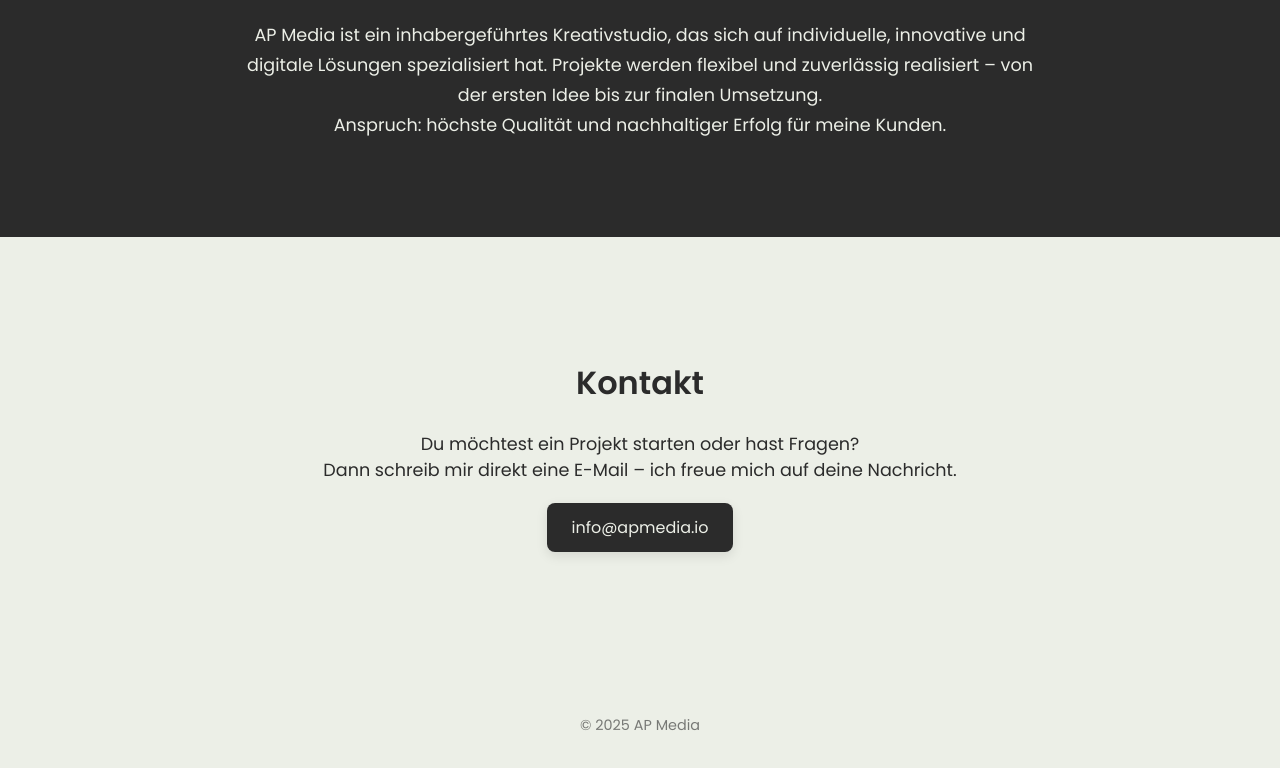
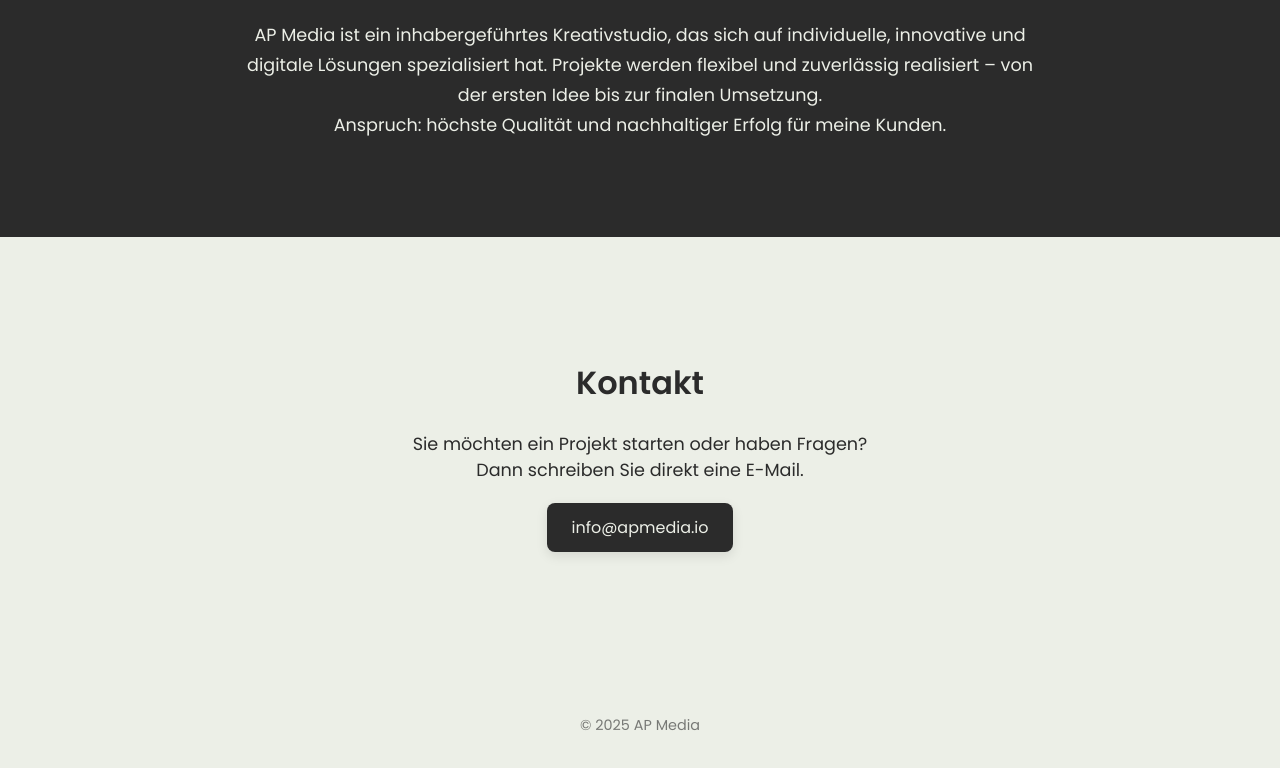
Before and after one commit to ap-uni19/site, a plain HTML site: page index.html in a window 1280 px wide. Shown: the part 2099-2867 px from the top of the page. Drawn offline with Linux system fonts and the light colour scheme.

Commit message:
Update index.html
sie ihr

```diff
--- a/index.html
+++ b/index.html
@@ -18,8 +18,8 @@
     <meta property="og:title" content="AP Media – Webdesign, IT & KI Lösungen" />
     <meta property="og:description"
         content="Individuelle Lösungen in IT, Web, Social Media, Design & KI – alles aus einer Hand." />
-    <meta property="og:image" content="https://deine-domain.de/img/og-image.jpg" />
-    <meta property="og:url" content="https://deine-domain.de/" />
+    <!--<meta property="og:image" content="https://deine-domain.de/img/og-image.jpg" /> -->
+    <meta property="og:url" content="https://apmedia.io/" />
     <meta property="og:type" content="website" />
 
     <!-- Twitter Card -->
@@ -27,7 +27,7 @@
     <meta name="twitter:title" content="AP Media – Webdesign, IT & KI Lösungen" />
     <meta name="twitter:description"
         content="Individuelle Lösungen in IT, Web, Social Media, Design & KI – alles aus einer Hand." />
-    <meta name="twitter:image" content="https://deine-domain.de/img/og-image.jpg" />
+    <!-- <meta name="twitter:image" content="https://deine-domain.de/img/og-image.jpg" /> -->
 
     <!-- Favicon (optional) -->
     <link rel="icon" href="img/favicon.png" type="image/png" />
@@ -140,9 +140,9 @@
         <div class="container">
             <h2>Kontakt</h2>
             <p class="contact-text">
-                Du möchtest ein Projekt starten oder hast Fragen?
+                Sie möchten ein Projekt starten oder haben Fragen?
                 <br>
-                Dann schreib mir direkt eine E-Mail – ich freue mich auf deine Nachricht.
+                Dann schreiben Sie direkt eine E-Mail.
             </p>
             <a href="mailto:info@apmedia.io" class="contact-button">info@apmedia.io</a>
         </div>
```
